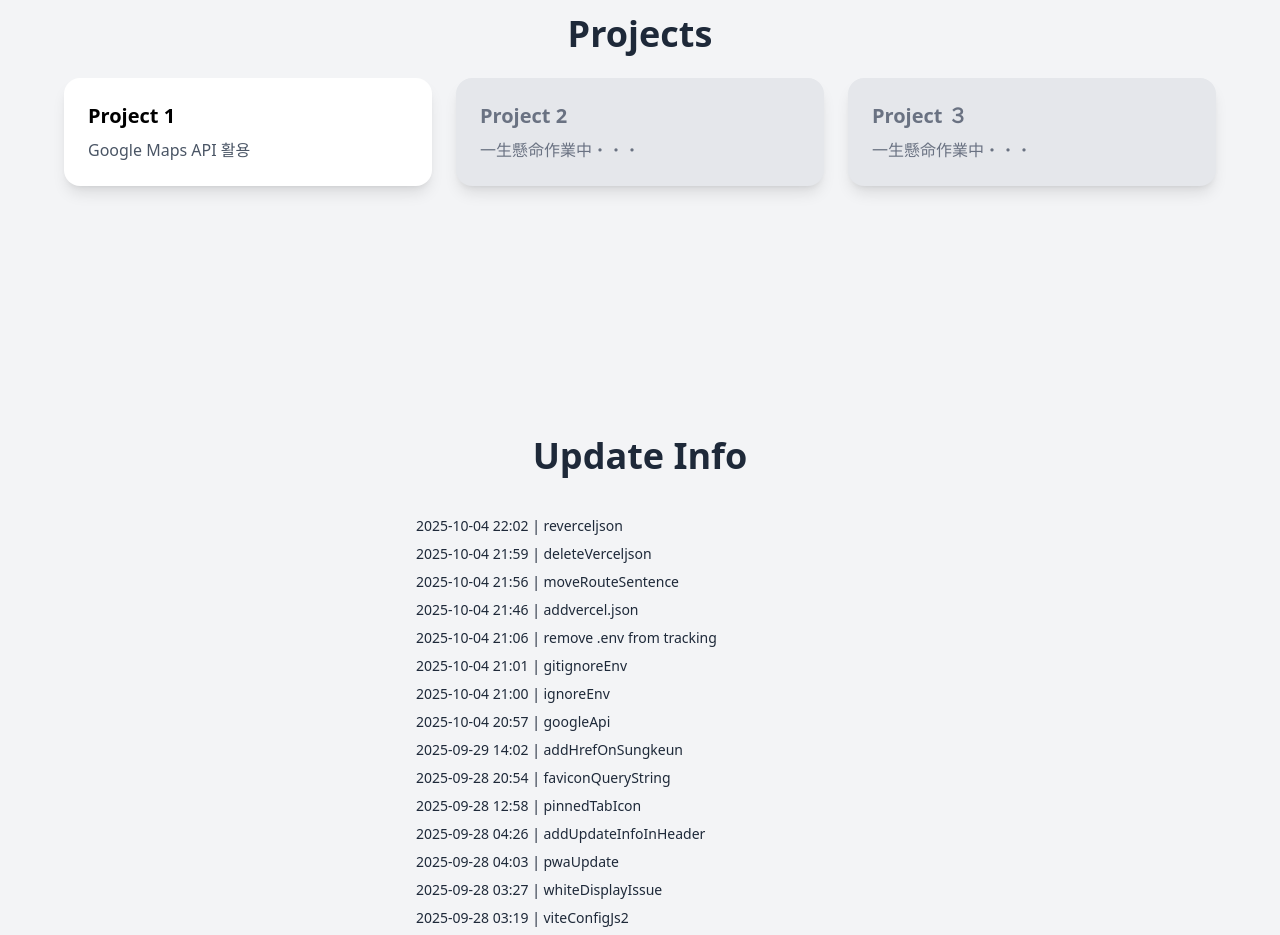
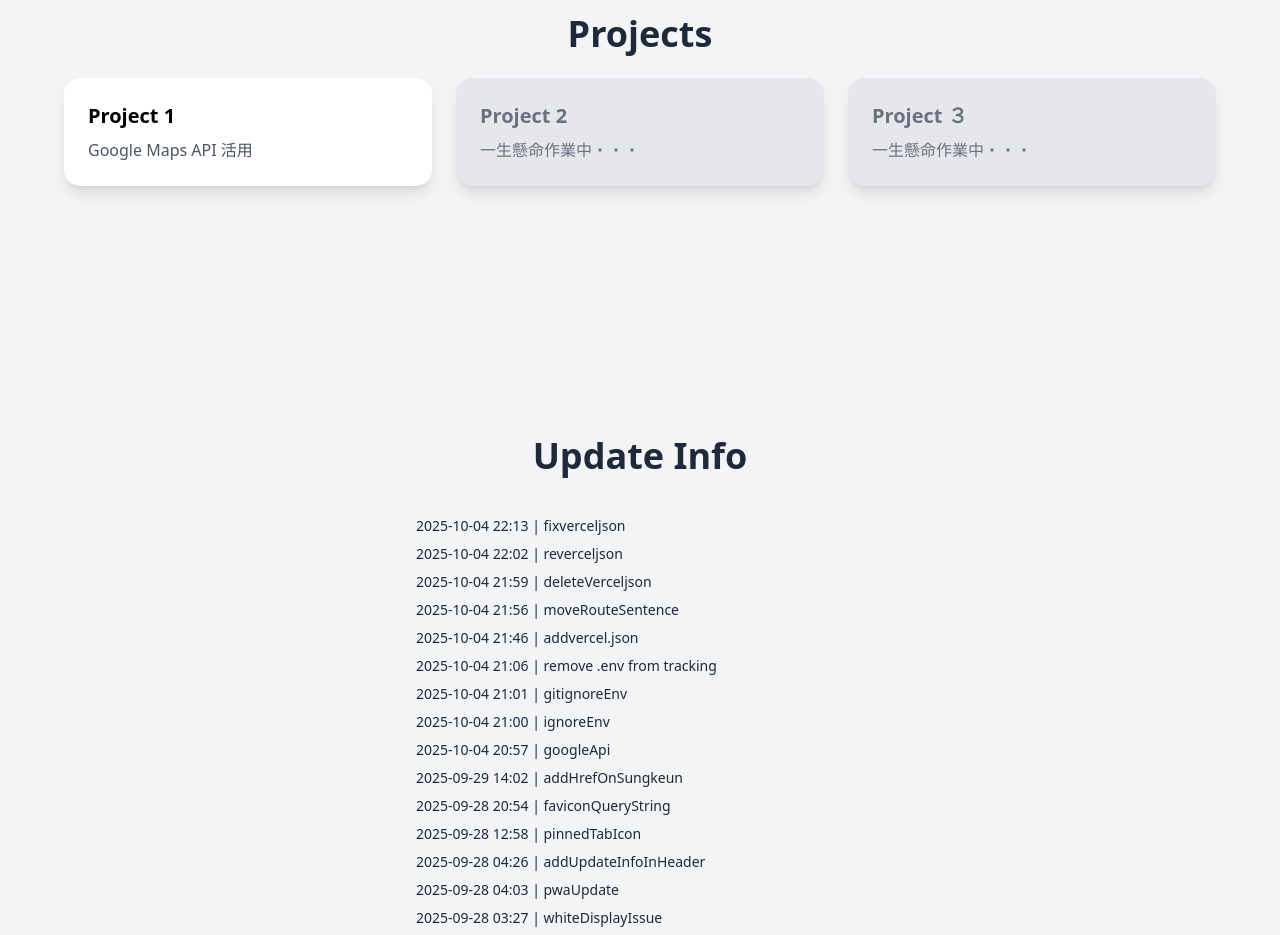
Before and after one commit to sungkeunipnida/my-portfolio, a React (Vite) app: page / in a window 1280 px wide. Shown: the part 1660-2595 px from the top of the page. Built offline with nearby package versions, Linux system fonts and the light colour scheme.

Commit message:
languageEdit

```diff
--- a/src/components/Projects.jsx
+++ b/src/components/Projects.jsx
@@ -14,7 +14,7 @@ function Projects() {
         >
           <div>
             <h3 className="text-xl font-semibold">Project 1</h3>
-            <p className="mt-2 text-gray-600">Google Maps API 활용</p>
+            <p className="mt-2 text-gray-600">Google Maps API 活用</p>
           </div>
         </Link>
 
--- a/src/pages/Project1.jsx
+++ b/src/pages/Project1.jsx
@@ -113,7 +113,7 @@ function Project1() {
                         />
                       ) : (
                         <div className="mt-2 text-gray-500 italic">
-                          사진 없음
+                          写真なし
                         </div>
                       )}
 
```
Also changed, not shown: public/lastupdate.txt.
